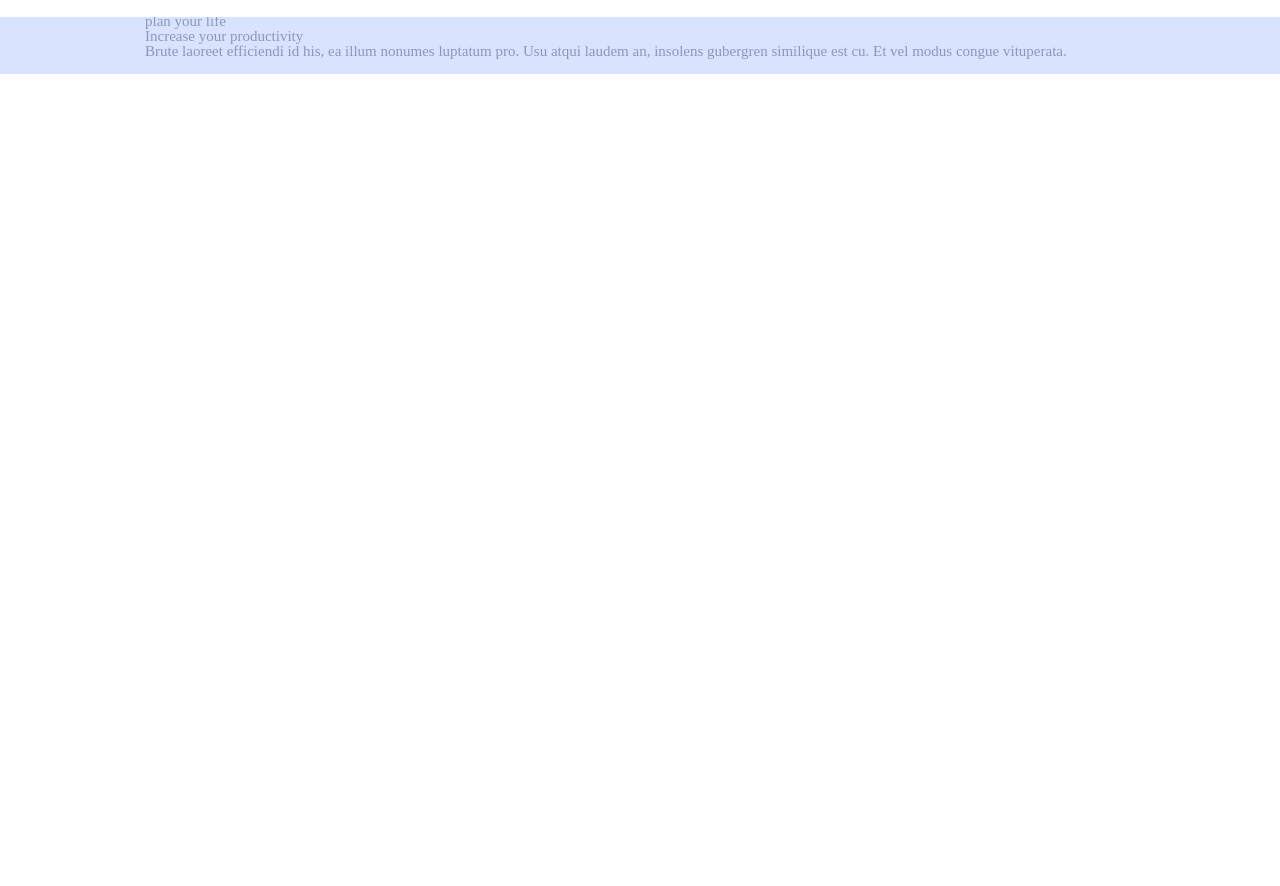
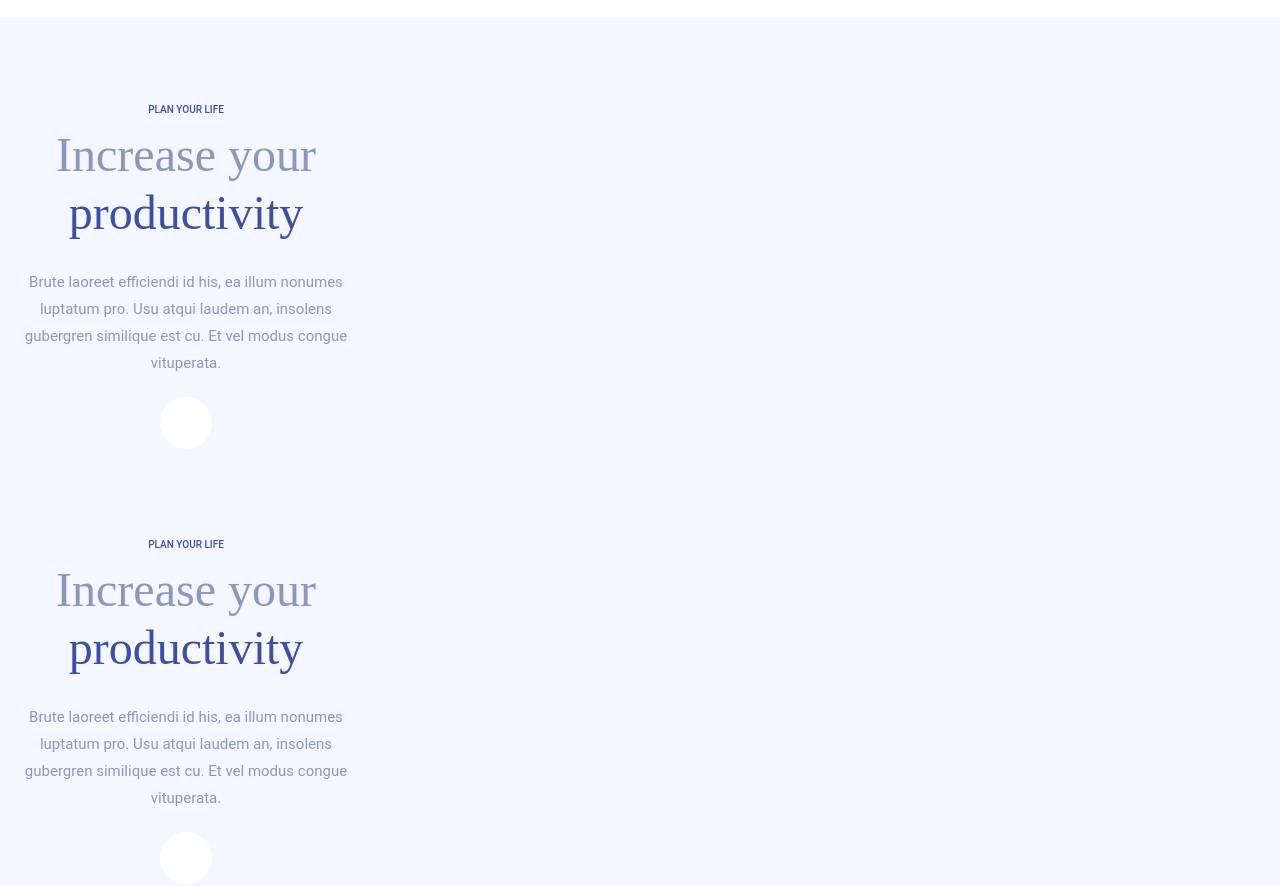
Before and after one commit to kivals/site-2, a website: page #src/index.html in a window 1280 px wide. Shown: the part 66-952 px from the top of the page. Before the commit the page ends 800 px from the top, so only its background shows below. Drawn offline with nearby package versions, Linux system fonts and the light colour scheme; files that its build step writes are made by us from their sources; a web font is replaced by a local one.

Commit message:
Intro slider finished

```diff
--- a/#src/index.html
+++ b/#src/index.html
@@ -8,17 +8,41 @@
 			@@include('_header.html',{})
 			<main class="page">
 				<section class="page__intro-slider intro-slider">
-					<div class="intro-slider__container _container">
+					<div class="intro-slider__container">
 						<div class="intro-slider__slider slider-intro">
-							<div class="slider-intro__dots"></div>
 							<div class="slider-intro__body _swiper">
-								<div class="slider-intro__slide">
-									<div class="slider-intro__header-text">plan your life</div>
-									<h1 class="slider-intro__title">Increase your productivity</h1>
-									<div class="slider-intro__text">Brute laoreet efficiendi id his, ea illum nonumes luptatum pro. Usu atqui laudem an, insolens gubergren similique est cu. Et vel modus congue vituperata.</div>
-									<a href="#" class="slider-intro__play _icon-play"></a>
+								<div class="slider-intro__slide intro-slide">
+									<div class="intro-slide__body">
+										<div class="intro-slide__header-text">plan your life</div>
+										<h1 class="intro-slide__title _title">Increase your <span>productivity<span></h1>
+										<div class="intro-slide__text">Brute laoreet efficiendi id his, ea illum nonumes luptatum pro. Usu atqui laudem an, insolens gubergren similique est cu. Et vel modus congue vituperata.</div>
+										<div class="intro-slide__play">
+											<a href="#" class="intro-slide__link _icon-play"></a>
+										</div>
+									</div>
+								</div>
+								<div class="slider-intro__slide intro-slide">
+									<div class="intro-slide__body">
+										<div class="intro-slide__header-text">plan your life</div>
+										<h1 class="intro-slide__title _title">Increase your <span>productivity<span></h1>
+										<div class="intro-slide__text">Brute laoreet efficiendi id his, ea illum nonumes luptatum pro. Usu atqui laudem an, insolens gubergren similique est cu. Et vel modus congue vituperata.</div>
+										<div class="intro-slide__play">
+											<a href="#" class="intro-slide__link _icon-play"></a>
+										</div>
+									</div>
+								</div>
+								<div class="slider-intro__slide intro-slide">
+									<div class="intro-slide__body">
+										<div class="intro-slide__header-text">plan your life</div>
+										<h1 class="intro-slide__title _title">Increase your <span>productivity<span></h1>
+										<div class="intro-slide__text">Brute laoreet efficiendi id his, ea illum nonumes luptatum pro. Usu atqui laudem an, insolens gubergren similique est cu. Et vel modus congue vituperata.</div>
+										<div class="intro-slide__play">
+											<a href="#" class="intro-slide__link _icon-play"></a>
+										</div>
+									</div>
 								</div>
 							</div>
+							<div class="slider-intro__dots"></div>
 						</div>
 
 					</div>
--- a/#src/js/files/sliders.js
+++ b/#src/js/files/sliders.js
@@ -67,7 +67,7 @@ if (document.querySelector('.slider-intro__body')) {
 		observeParents: true,
 		slidesPerView: 1,
 		spaceBetween: 32,
-		watchOverflow: true,
+		watchOverflow: false,
 		speed: 800,
 		loop: true,
 		loopAdditionalSlides: 5,
--- a/#src/scss/style.scss
+++ b/#src/scss/style.scss
@@ -85,22 +85,93 @@ body {
 .page {
 	flex: 1 1 auto;
 	&__intro-slider {
-		background: $lightBlueColor;
+		background: #F4F7FF;
 	}
 }
 //===================================================================================================================================
+.slider-intro {
+	padding-top: 170px;
+	@include adaptiv-value('padding-top', 170, 100, 1);
+	@include adaptiv-value('padding-bottom', 30, 15, 1);
 
-.slider-intro {
-	padding-top: 80px;
 	&__dots{
-
+		display: flex;
+		justify-content: center;
 	}
 
 	&__body {
 
 	}
 
+	&__slide {
+		display: flex;
+		flex-direction: column;
+		align-items: center;
+		width: 372px;
+		position: relative;
+		overflow: hidden;
+	}
+}
+.intro-slide {
+	&__body {
+		@include adaptiv-value('padding-bottom', 90, 25, 1);
+		padding-left: 15px;
+		padding-right: 15px;
+		max-width: 613px;
+		display: flex;
+		flex-direction: column;
+		align-items: center;
+	}
+	&__header-text {
+		pointer-events: none;
+		font-family: Roboto;
+		color: $blueColor;
+		font-weight: 500;
+		text-transform: uppercase;
+		font-size: 10px;
+		line-height: 120%;
+		margin-bottom: 1em;
+	}
 
+	&__title {
+		pointer-events: none;
+	}
+
+	&__text {
+		pointer-events: none;
+		@include adaptiv-value('font-size', 15, 11, 1);
+		font-family: Roboto;
+		line-height: 180%;
+		margin-bottom: 20/15 * 1em;
+		max-width: 502px;
+		text-align: center;
+	}
+
+	&__play {
+		cursor: pointer;
+		height: 52px;
+		width: 52px;
+		background: #fff;
+		border-radius: 50%;
+		display: flex;
+		align-items: center;
+		justify-content: center;
+		transition: all 0.3s ease 0s;
+		color: $blueColor;
+		@media (any-hover: hover) {
+			&:hover {
+				background: $blueColor;
+				color: #fff;
+			}
+		}
+	}
+
+	&__link {
+		position: absolute;
+		font-size: 11px;
+		color: inherit;
+		line-height: 100%;
+	}
 }
 
 //===================================================================================================================================
--- a/#src/scss/ui.scss
+++ b/#src/scss/ui.scss
@@ -271,5 +271,30 @@ body.ie {
 
 .swiper-pagination-bullet {
 	cursor: pointer;
+	flex: 0 0 11px;
+	height: 11px;
+	background-color: #D6DAE5;
+	border-radius: 50%;
+	transition: background-color 0.3s ease 0s;
+	margin: 2px 0px;
+	&:not(:last-child) {
+		margin-right: 12px;
+	}
+}
 
+.swiper-pagination-bullet-active {
+	background-color: #5982E7;
 }
+
+._title {
+	font-weight: 300;
+	@include adaptiv-value('font-size', 48, 20, 1);
+	margin-bottom: 28/48 * 1em;
+	font-size: 48px;
+	line-height: 120%;
+	text-align: center;
+	span {
+		font-weight: 500;
+		color: #3D4F9F;
+	}
+}
```
